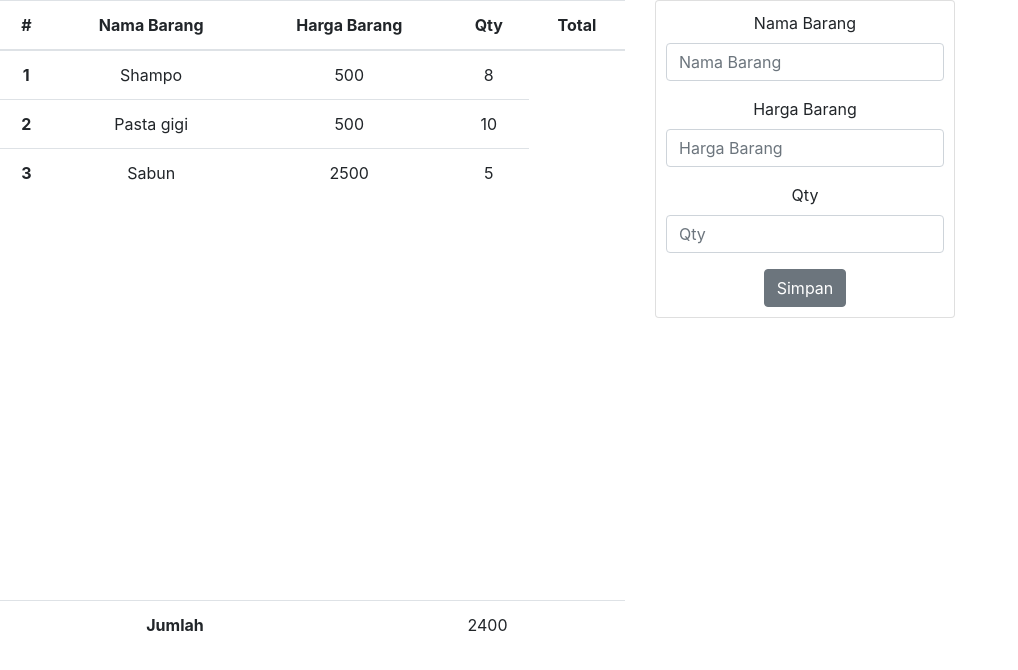
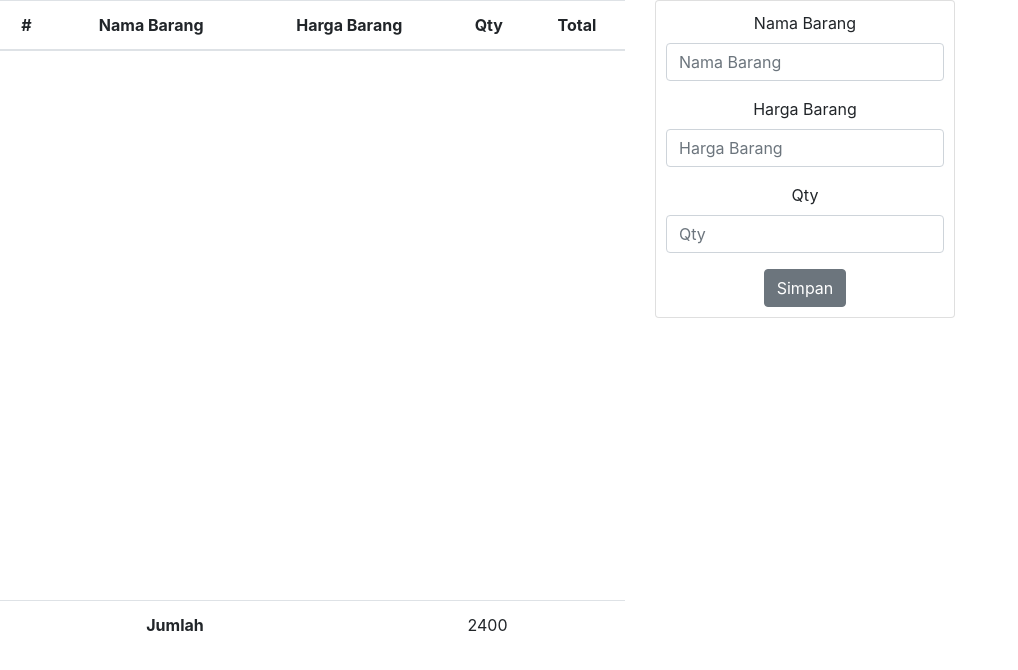
Before and after one commit to jokoss92/aplikasi-kasir, a React (Create React App) app: page / in a window 1280 px wide. Shown: the top 670 px of the page, without its empty margins (0-1018 px from the left). Built offline with nearby package versions, Linux system fonts and the light colour scheme.

Commit message:
Add Data

```diff
--- a/src/container/Kasir.js
+++ b/src/container/Kasir.js
@@ -3,25 +3,34 @@ import { Table, Row, Col, Button, Form, FormGroup, Label, Input, FormText, Card
 
 export default class Example extends React.Component {
   state ={
-    data : [
-      {
-      nama : "Shampo",
-      harga : 500,
-      qty : 8
-    },
-    {
-      nama : "Pasta gigi",
-      harga : 500,
-      qty : 10
-    },
-    {
-      nama : "Sabun",
-      harga : 2500,
-      qty : 5
-    }
-  ]
+    data : [],
+    nama :'',
+    harga : 0,
+    qty : 0
+  };
+  handleChange = (e) => {
+    this.setState({
+      [e.target.name]: e.target.value
+    });
+  };
+
+  handleSubmit =()=>{
+    const { data,nama, harga,qty } = this.state;
+    let newData = {
+      nama : nama,
+      harga : harga,
+      qty : qty,
+      total : harga * qty
+    };
+
+    data.push(newData)
+    this.setState({
+      data
+    });
   };
   render() {
+      const{harga} = this.state
+      console.log(harga)
     return (
         <Row>
             <Col md="6">
@@ -45,6 +54,7 @@ export default class Example extends React.Component {
               <td>{datas.nama}</td>
               <td>{datas.harga}</td>
               <td>{datas.qty}</td>
+              <td>{datas.total}</td>
             </tr>)
           } )
           }
@@ -76,17 +86,17 @@ export default class Example extends React.Component {
             <Form>
         <FormGroup>
           <Label for="Nama Barang">Nama Barang</Label>
-          <Input type="text" name="nama" placeholder="Nama Barang" />
+          <Input type="text" name="nama" placeholder="Nama Barang" onChange={this.handleChange}/>
         </FormGroup>
         <FormGroup>
           <Label for="Harga Barang">Harga Barang</Label>
-          <Input type="number" name="harga" placeholder="Harga Barang" />
+          <Input type="number" name="harga" placeholder="Harga Barang" onChange={this.handleChange}/>
         </FormGroup>
         <FormGroup>
           <Label for="Qty">Qty</Label>
-          <Input type="number" name="qty" placeholder="Qty" />
+          <Input type="number" name="qty" placeholder="Qty" onChange={this.handleChange}/>
         </FormGroup>
-        <Button>Simpan</Button>
+        <Button onClick={() => this.handleSubmit()}>Simpan</Button>
         </Form>
             </Card>
            </Col>
```
